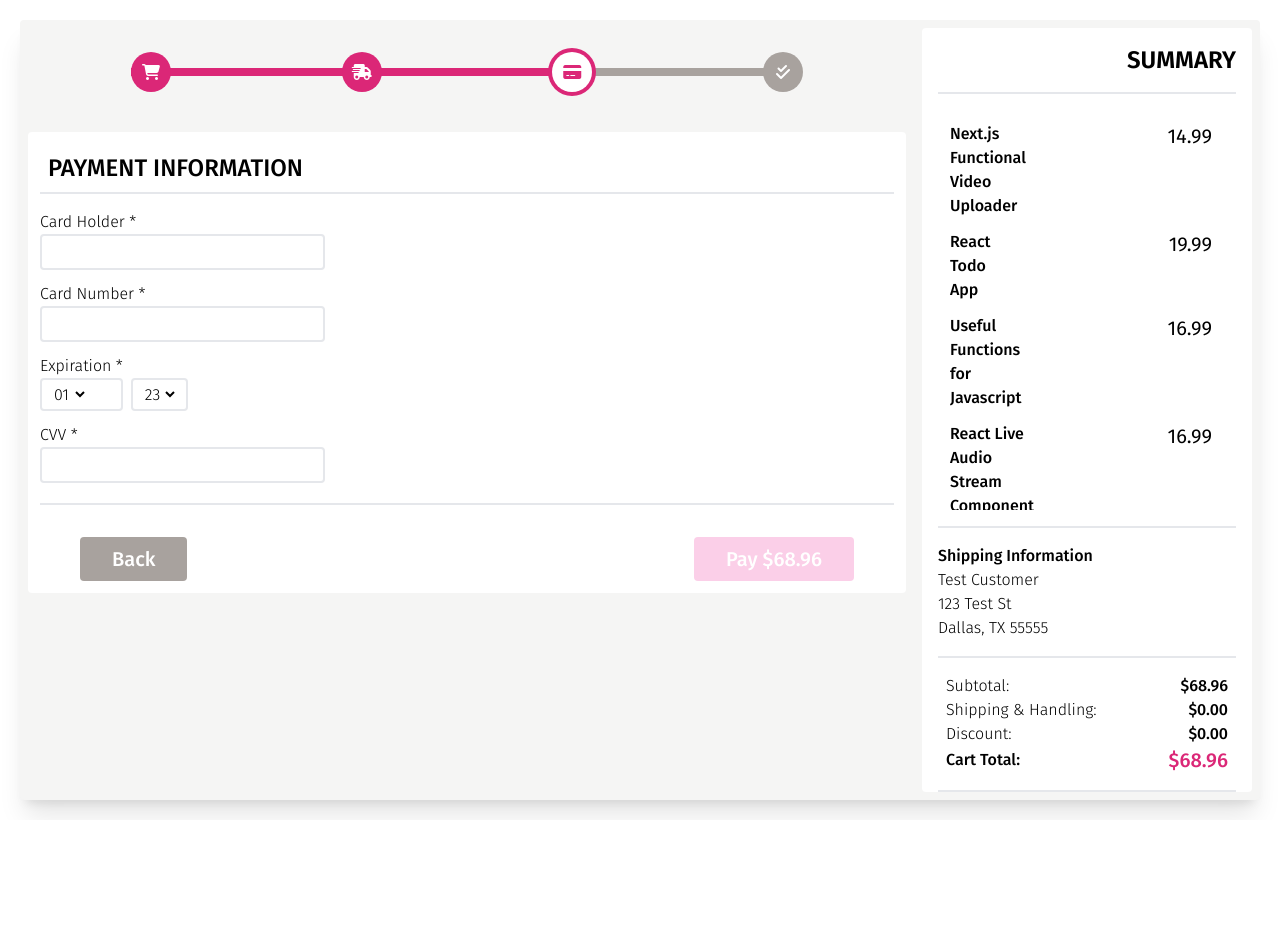
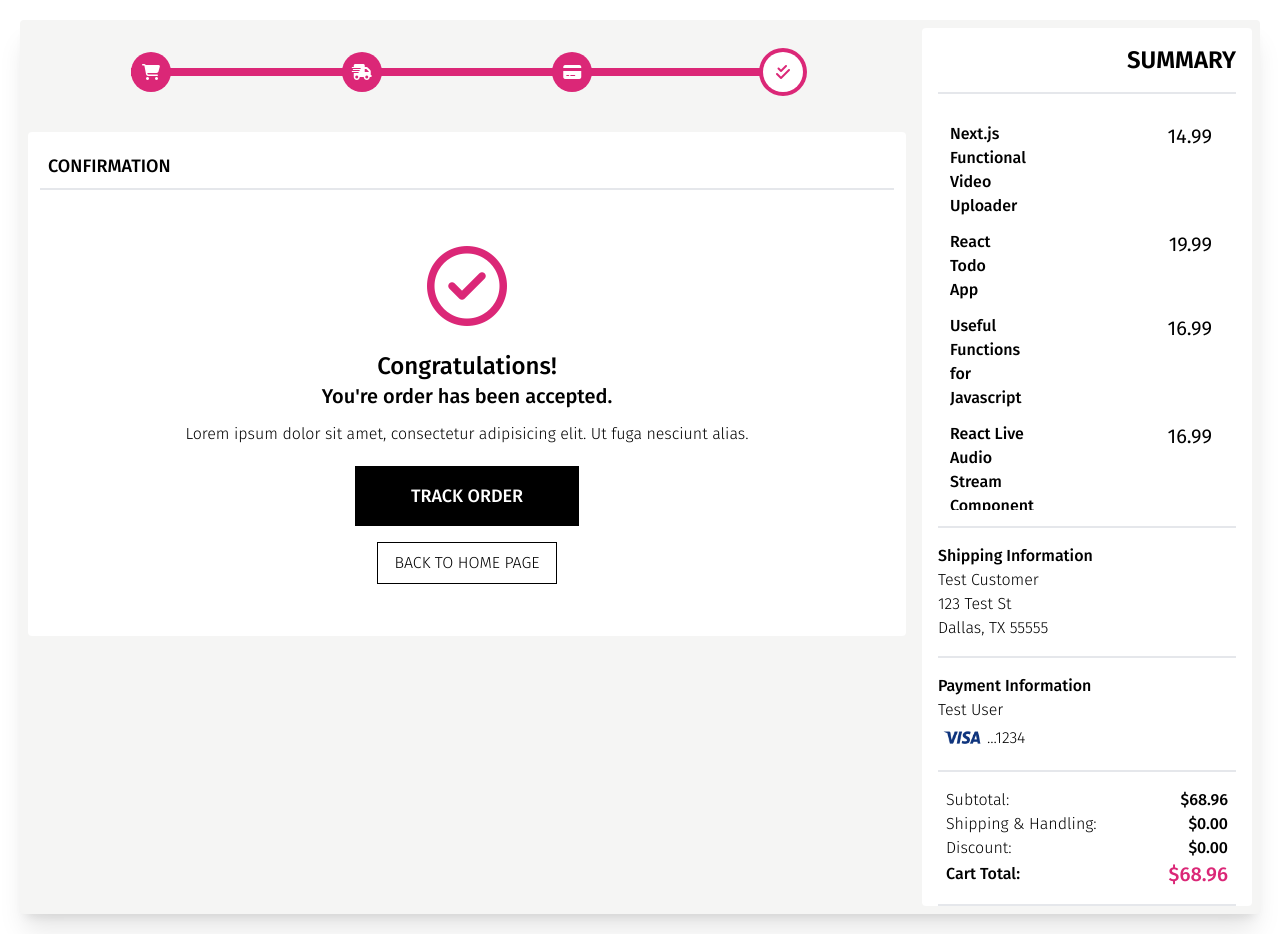
Before and after one commit to chanceltron/code-commerce-2, a React (Vite) app: page / in a window 1280 px wide. Before the commit the page ends 820 px from the top, so only its background shows below. Built offline with nearby package versions, Linux system fonts and the light colour scheme.

Commit message:
Confirmation screen setup complete

```diff
--- a/src/components/Checkout.jsx
+++ b/src/components/Checkout.jsx
@@ -4,6 +4,8 @@ import Stepper from './Stepper';
 import Cart from './Cart';
 import Shipping from './Shipping';
 import Payment from './Payment';
+import Confirmation from './Confirmation';
+import { CARDICON } from '../utils/constants';
 
 export default class Checkout extends Component {
   state = {
@@ -21,9 +23,17 @@ export default class Checkout extends Component {
       state: 'TX',
       city: 'Dallas',
     },
-    paymentInfo: {},
+    paymentInfo: {
+      cardHolderName: 'Test User',
+      cardNumber: '4555 5555 5555 1234',
+      cardType: 'VISA',
+      cvv: '123',
+      expMonth: '03',
+      expYear: '27',
+      total: '68.96',
+    },
     promoCode: '',
-    formStep: 3,
+    formStep: 4,
     cartLength: 0,
   };
 
@@ -126,6 +136,7 @@ export default class Checkout extends Component {
                 }
               />
             )}
+            {formStep === 4 && <Confirmation />}
           </div>
         </div>
         <div className='bg-white flex-1 m-2 px-4 rounded'>
@@ -172,7 +183,7 @@ export default class Checkout extends Component {
               />
             </div>
           )}
-          {formStep === 3 && (
+          {formStep > 2 && (
             <div className='py-4 border-b-2'>
               <h4 className='font-medium'>Shipping Information</h4>
               <div className='flex flex-col'>
@@ -184,6 +195,22 @@ export default class Checkout extends Component {
                   {this.state.shippingInfo.postalCode}
                 </p>
                 <p>{this.state.shippingInfo.country}</p>
+              </div>
+            </div>
+          )}
+          {formStep > 3 && (
+            <div className='py-4 border-b-2'>
+              <h4 className='font-medium'>Payment Information</h4>
+              <div className='flex flex-col'>
+                <p>{this.state.paymentInfo.cardHolderName}</p>
+                <div className='flex items-center'>
+                  <img
+                    src={CARDICON[this.state.paymentInfo.cardType]}
+                    alt=''
+                    className='h-8'
+                  />
+                  <p>...{this.state.paymentInfo.cardNumber.slice(-4)}</p>
+                </div>
               </div>
             </div>
           )}
--- /dev/null
+++ b/src/components/Confirmation.jsx
@@ -0,0 +1,28 @@
+import React, { Component } from 'react';
+
+export default class Confirmation extends Component {
+  render() {
+    return (
+      <div>
+        <h2 className='text-lg font-medium p-2 border-b-2'>CONFIRMATION</h2>
+        <div className='flex flex-col justify-center items-center py-8 text-center'>
+          <i className='py-6 text-[80px] text-pink-600 font-medium fa-regular fa-circle-check' />
+          <h1 className='text-2xl font-medium'>Congratulations!</h1>
+          <h2 className='text-xl font-medium'>
+            You're order has been accepted.
+          </h2>
+          <p className='py-3'>
+            Lorem ipsum dolor sit amet, consectetur adipisicing elit. Ut fuga
+            nesciunt alias.
+          </p>
+          <button className='my-2 bg-black text-white py-4 px-14 font-medium text-lg hover:bg-stone-700'>
+            TRACK ORDER
+          </button>
+          <button className='my-2 border border-black py-2 px-4 hover:bg-black hover:text-white'>
+            BACK TO HOME PAGE
+          </button>
+        </div>
+      </div>
+    );
+  }
+}
--- a/src/components/Payment.jsx
+++ b/src/components/Payment.jsx
@@ -120,10 +120,11 @@ export default class Payment extends Component {
   submitPaymentForm = (e) => {
     e.preventDefault();
     const { cardHolderName, cardNumber, expMonth, expYear, cvv } = this.state;
-    const { submitPaymentForm, changeFormStep, total } = this.props;
+    const { submitPaymentForm, changeFormStep, total, cardType } = this.props;
     const paymentInfo = {
       cardHolderName,
       cardNumber,
+      cardType,
       expMonth,
       expYear,
       cvv,
```
